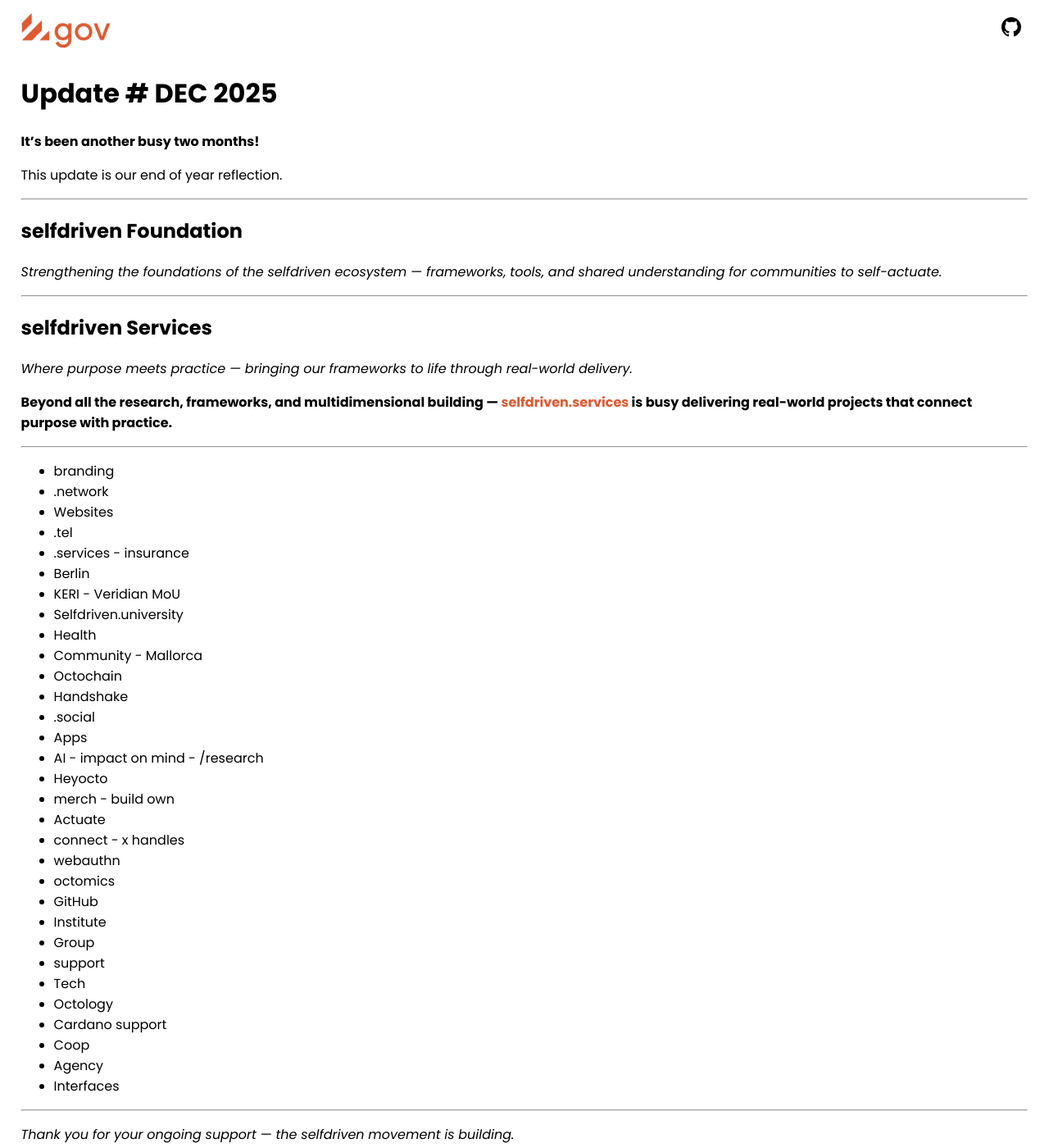
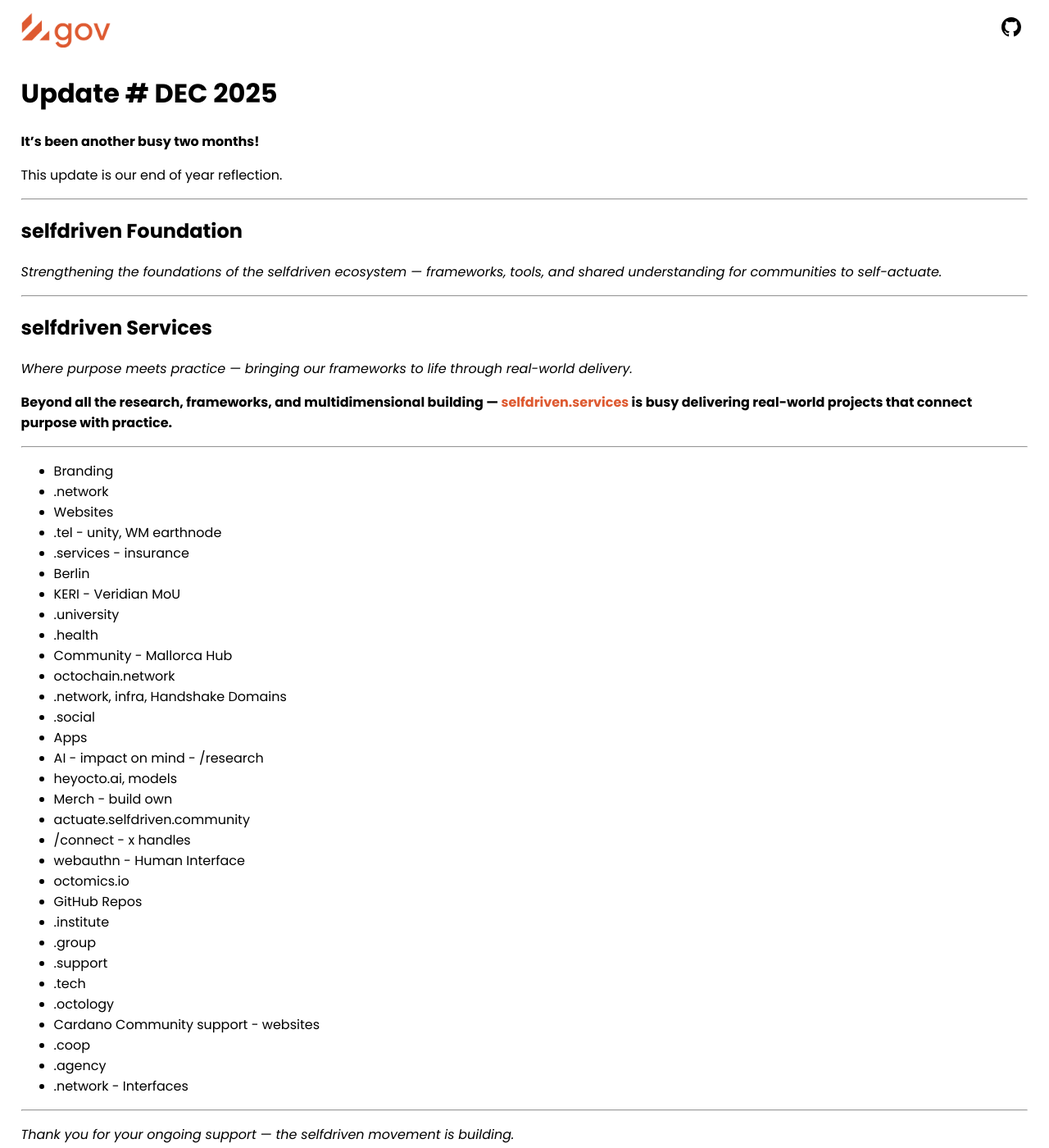
Before and after one commit to selfdriven-engagement/governance, a Jekyll site: the page built from docs/pages/updates-nov2025.md, in a window 1280 px wide and 1400 px high. Shown: the whole window at 82% size. Built offline with Jekyll 4.4.1, drawn with Linux system fonts in a browser that asks for light colours.

Commit message:
Update updates-nov2025.md

```diff
--- a/docs/pages/updates-nov2025.md
+++ b/docs/pages/updates-nov2025.md
@@ -25,37 +25,37 @@ This update is our end of year reflection.
 **Beyond all the research, frameworks, and multidimensional building — [selfdriven.services](https://selfdriven.services) is busy delivering real-world projects that connect purpose with practice.**
 
 ---
-- branding
+- Branding
 - .network
 - Websites
-- .tel
+- .tel - unity, WM earthnode
 - .services - insurance
 - Berlin
 - KERI - Veridian MoU
-- Selfdriven.university
-- Health
-- Community - Mallorca
-- Octochain
-- Handshake
+- .university
+- .health
+- Community - Mallorca Hub
+- octochain.network
+- .network, infra, Handshake Domains
 - .social
 - Apps
 - AI - impact on mind - /research
-- Heyocto
-- merch - build own
-- Actuate
-- connect - x handles
-- webauthn
-- octomics
-- GitHub
-- Institute
-- Group
-- support
-- Tech
-- Octology
-- Cardano support
-- Coop
-- Agency
-- Interfaces
+- heyocto.ai, models
+- Merch - build own
+- actuate.selfdriven.community
+- /connect - x handles
+- webauthn - Human Interface
+- octomics.io
+- GitHub Repos
+- .institute
+- .group
+- .support
+- .tech
+- .octology
+- Cardano Community support - websites
+- .coop
+- .agency
+- .network - Interfaces
 
 ---
 
```
